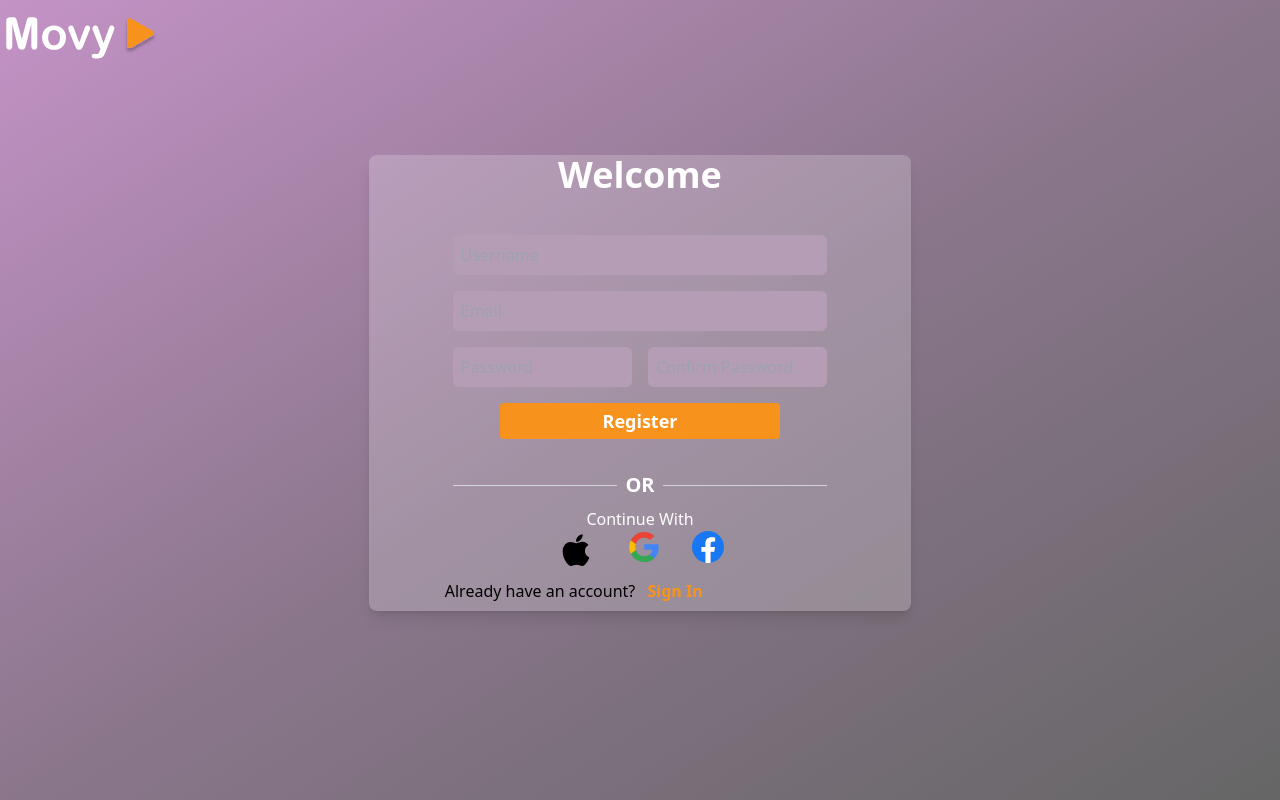
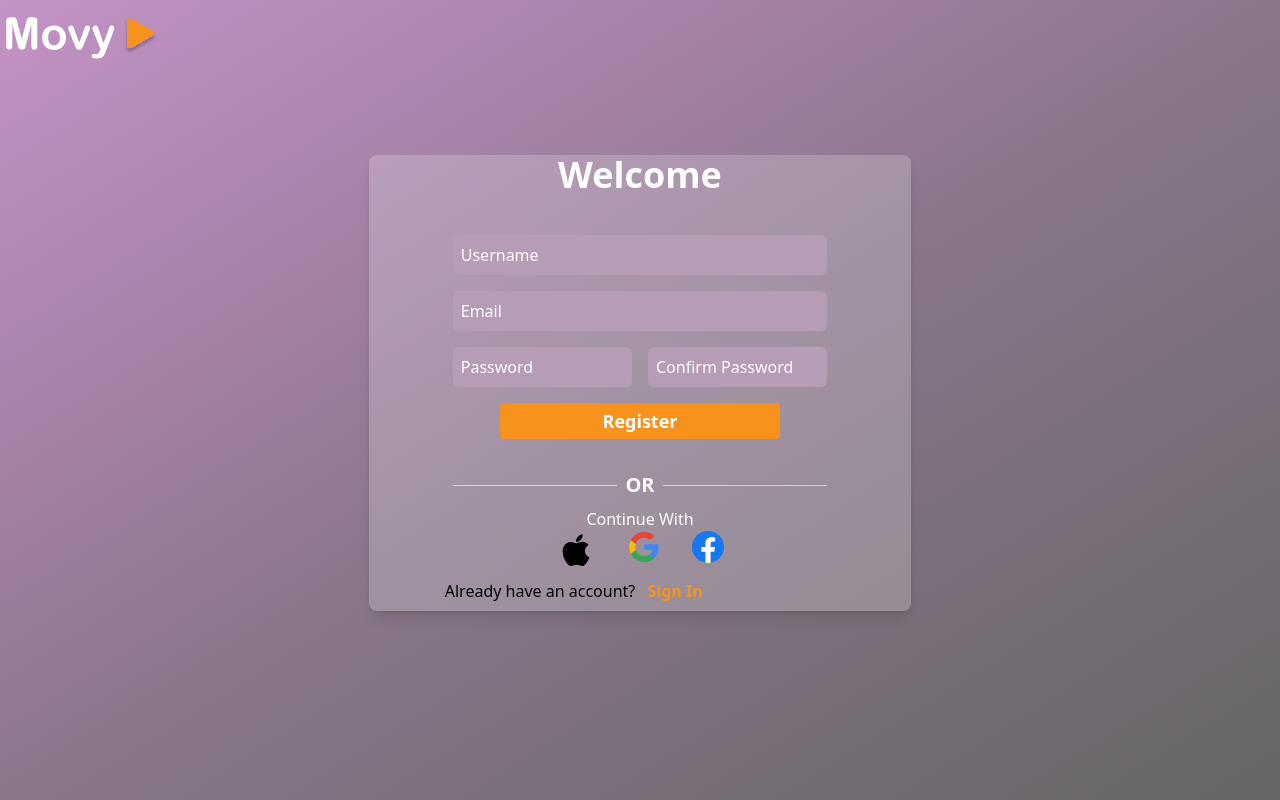
Before and after one commit to PetJs/Movy-Frontend, a React (Vite) app: page /register in a window 1280 px wide. Built offline with nearby package versions, Linux system fonts and the light colour scheme.

Commit message:
Fixed plaeholder color

```diff
--- a/src/pages/loginPage.tsx
+++ b/src/pages/loginPage.tsx
@@ -97,15 +97,15 @@ export default function Login() {
                   type="email"
                   value={email}
                   onChange={(e) => setEmail(e.target.value)}
-                  className="p-2 rounded-md w-full bg-[#B59DB6] border-none"
-                  placeholder="Email"
+                  className="p-2 rounded-md w-full bg-[#B59DB6] border-none placeholder-white"
+                  placeholder="Email "
                 />
 
                 <input
                   type="password"
                   value={password}
                   onChange={(e) => setPassword(e.target.value)}
-                  className="p-2 rounded-md w-full bg-[#B59DB6] border-none"
+                  className="p-2 rounded-md w-full bg-[#B59DB6] border-none placeholder-white"
                   placeholder="Min of 8 characters"
                 />
 
--- a/src/pages/register.tsx
+++ b/src/pages/register.tsx
@@ -120,7 +120,7 @@ export default function Register() {
                   type="text"
                   value={name}
                   onChange={(e) => setName(e.target.value)}
-                  className="p-2 rounded-md w-full bg-[#B59DB6] border-none"
+                  className="p-2 rounded-md w-full bg-[#B59DB6] border-none placeholder-white"
                   placeholder="Username"
                 />
 
@@ -128,7 +128,7 @@ export default function Register() {
                   type="email"
                   value={email}
                   onChange={(e) => setEmail(e.target.value)}
-                  className="p-2 rounded-md w-full bg-[#B59DB6] border-none"
+                  className="p-2 rounded-md w-full bg-[#B59DB6] border-none placeholder-white"
                   placeholder="Email"
                 />
 
@@ -139,7 +139,7 @@ export default function Register() {
                     value={password}
                     onChange={(e) => setPassword(e.target.value)}
                     id="password"
-                    className="p-2 rounded-md w-full bg-[#B59DB6] border-none"
+                    className="p-2 rounded-md w-full bg-[#B59DB6] border-none placeholder-white"
                     placeholder="Password"
                   />
 
@@ -149,7 +149,7 @@ export default function Register() {
                     id="confirmPassword"
                     value={confirmPassword}
                     onChange={(e) => setConfirmPassword(e.target.value)}
-                    className="p-2 rounded-md w-full bg-[#B59DB6] border-none "
+                    className="p-2 rounded-md w-full bg-[#B59DB6] border-none placeholder-white "
                     placeholder="Confirm Password"
                   />
                 </div>
```
